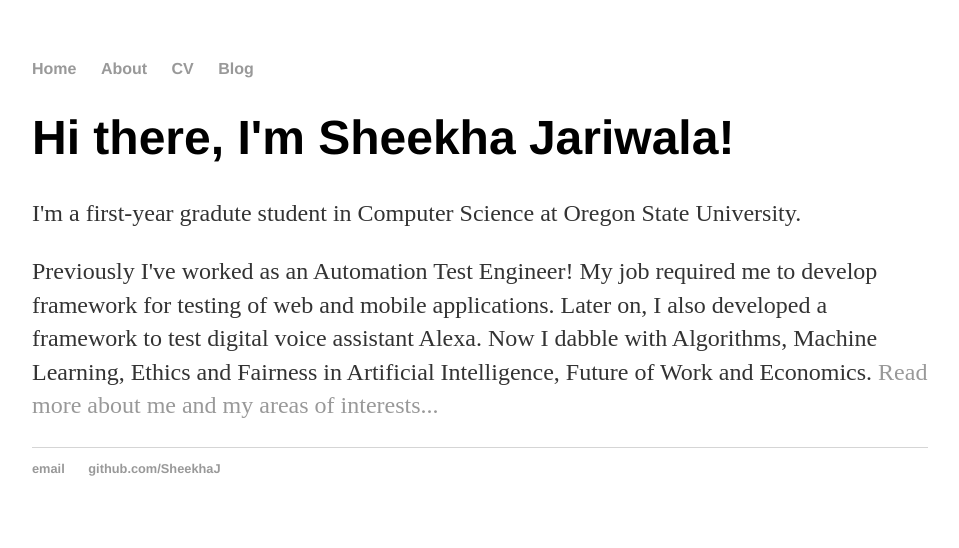
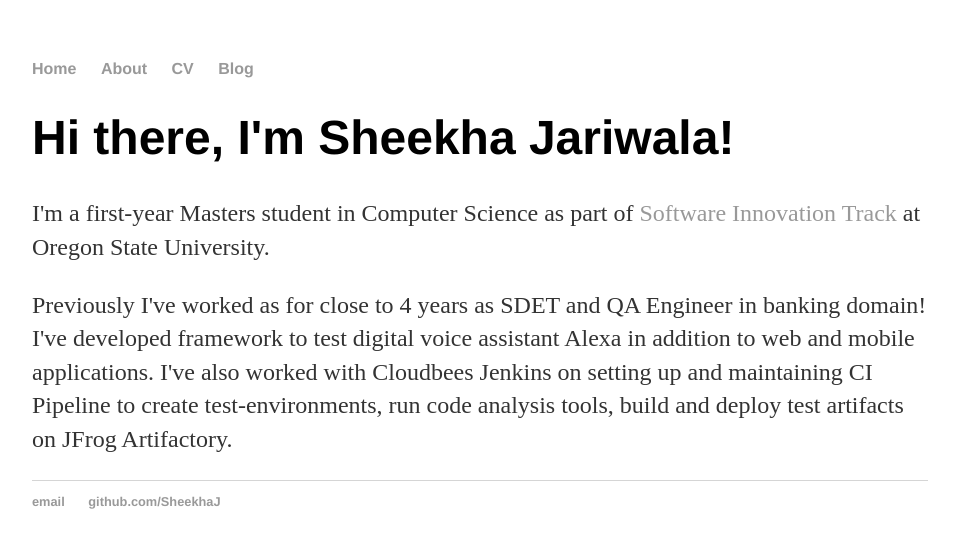
Before and after one commit to SheekhaJ/SheekhaJ.github.io, a Jekyll site: the page built from index.html, in a window 1280 px wide. Shown: the top 548 px of the page, without its empty margins (160-1119 px from the left). Built offline with Jekyll 4.4.1, drawn with Linux system fonts in a browser that asks for light colours.

Commit message:
Updated description on home page

```diff
--- a/index.html
+++ b/index.html
@@ -4,7 +4,8 @@ title: Sheekha J
 ---
 <div class="blurb">
 	<h1>Hi there, I'm Sheekha Jariwala!</h1>
-	<p>I'm a first-year gradute student in Computer Science at Oregon State University.</p>
-	<p>Previously I've worked as an Automation Test Engineer! My job required me to develop framework for testing of web and mobile applications. Later on, I also developed a framework to test digital voice assistant Alexa.
-		Now I dabble with Algorithms, Machine Learning, Ethics and Fairness in Artificial Intelligence, Future of Work and Economics. <a href="/about">Read more about me and my areas of interests...</a></p>
+	<p>I'm a first-year Masters student in Computer Science as part of <a href="http://eecs.oregonstate.edu/future-students/graduate/ms-cs-innovation">Software Innovation Track</a> at Oregon State University.</p>
+	<p>Previously I've worked as for close to 4 years as SDET and QA Engineer in banking domain! I've developed framework to test digital voice assistant Alexa in addition to web and mobile applications.
+		I've also worked with Cloudbees Jenkins on setting up and maintaining CI Pipeline to create test-environments, run code analysis tools, build and deploy test artifacts on JFrog Artifactory.
+	</p>
 </div><!-- /.blurb -->
```
